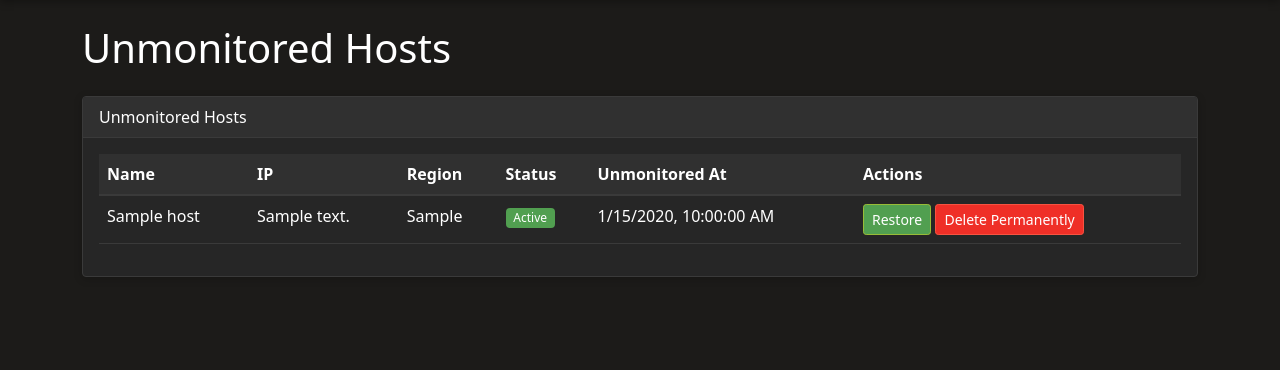
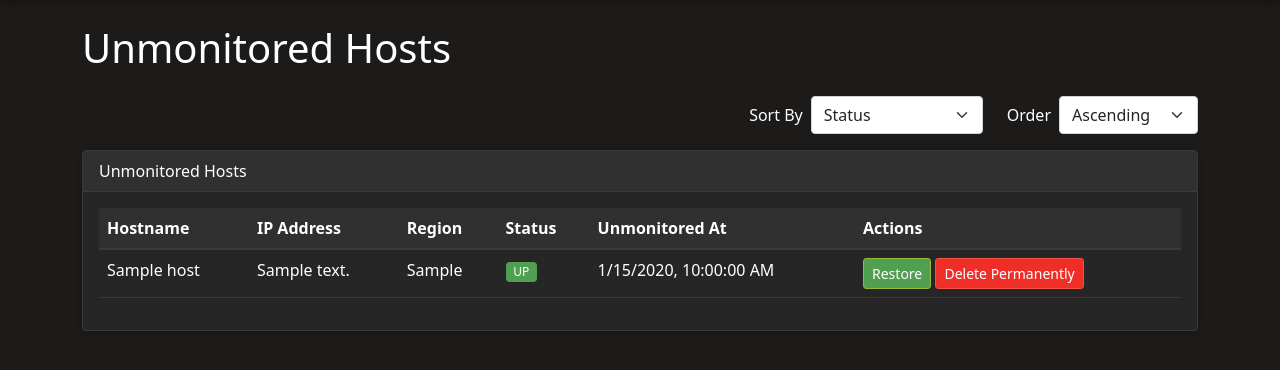
Before and after one commit to twopoint71/reuptime, a Flask app: page /unmonitored_hosts in a window 1280 px wide. Shown: the part 57-427 px from the top of the page. Run offline with Flask 2, Linux system fonts and the light colour scheme; tables that the repository leaves empty hold one stand-in row (values such as "Sample post"); some libraries are stand-ins or nearby versions.

Commit message:
Updated generate_exampl_host.py to match updated db schema. Added sorting to "Unmonitored Hosts" page

```diff
--- a/static/js/unmonitored_hosts.js
+++ b/static/js/unmonitored_hosts.js
@@ -1,3 +1,27 @@
+// this is a massive DRY violation, but it's a quick fix to get the unmonitored hosts table sort working
+// TODO: refactor to use the main.js tableColumnSort function and remove any colliding functions
+utils = {
+     // order can be ASC(ending) or DESC(ending)
+     "tableColumnSort": function(event) {
+        var self = this;
+        self.columnIndex = document.getElementById('sortBy').value;
+        self.order =  document.getElementById('orderBy').value;
+        self.tableId = document.getElementById('orderBy').getAttribute('data-table-id');
+        self.tbody = document.querySelector(`#${self.tableId} tbody`);
+        self.rows = Array.from(self.tbody.querySelectorAll('tr'));
+
+        // untested with numerical data, all table data for this project is strings
+        self.rows.sort((rowX, rowZ) => {
+            cellX = rowX.querySelector(`td:nth-child(${self.columnIndex})`).innerText.trim().toString();
+            cellZ = rowZ.querySelector(`td:nth-child(${self.columnIndex})`).innerText.trim().toString();
+
+            return (cellX > cellZ ? 1 : -1) * (self.order == 'ASC' ? 1 : -1);
+        });
+
+        self.rows.forEach((row) => self.tbody.appendChild(row));
+    }
+}
+
 // Function to fetch unmonitored hosts from the API
 async function fetchUnmonitoredHosts() {
     try {
@@ -145,7 +169,7 @@ async function populateUnmonitoredHostsTable() {
         const formattedDate = unmonitoredAt.toLocaleString();
 
         // Determine status text and class
-        const statusText = host.is_active ? 'Active' : 'Inactive';
+        const statusText = host.is_active ? 'UP' : 'DOWN';
         const statusClass = host.is_active ? 'bg-success' : 'bg-danger';
 
         row.innerHTML = `
@@ -305,4 +329,6 @@ document.addEventListener('DOMContentLoaded', () => {
         container.className = 'toast-container position-fixed bottom-0 end-0 p-3';
         document.body.appendChild(container);
     }
+
+    document.querySelectorAll('form select').forEach((ele) => { ele.addEventListener('change', utils.tableColumnSort); });
 });
--- a/templates/unmonitored_hosts.html
+++ b/templates/unmonitored_hosts.html
@@ -7,16 +7,42 @@
     <h1>Unmonitored Hosts</h1>
 </div>
 
+<form>
+    <div class="row mb-3">
+        <div class="col-md-12">
+            <div class="row float-end">
+                <label class="col-sm-auto col-form-label pe-1" for="sortBy">Sort By</label>
+                <div class="col-sm-auto ps-1">
+                    <select id="sortBy" class="form-select" data-table-id="unmonitoredHostsTable">
+                        <option value="1">Hostname</option>
+                        <option value="2">IP Address</option>
+                        <option value="3">Region</option>
+                        <option value="4" selected>Status</option>
+                        <option value="5">Unmonitored At</option>
+                    </select>
+                </div>
+                <label class="col-sm-auto col-form-label pe-1" for="orderBy">Order</label>
+                <div class="col-sm-auto ps-1">
+                    <select id="orderBy" class="form-select" data-table-id="unmonitoredHostsTable">
+                        <option value="ASC" selected>Ascending</option>
+                        <option value="DESC">Descending</option>
+                    </select>
+                </div>
+            </div>
+        </div>
+    </div>
+</form>
+
 <div class="card">
     <div class="card-header">
         Unmonitored Hosts
     </div>
-    <div class="card-body">
+        <div class="card-body">
         <table class="table" id="unmonitoredHostsTable">
             <thead>
                 <tr>
-                    <th>Name</th>
-                    <th>IP</th>
+                    <th>Hostname</th>
+                    <th>IP Address</th>
                     <th>Region</th>
                     <th>Status</th>
                     <th>Unmonitored At</th>
```
Also changed, not shown: generate_example_hosts.py (+46 -23 lines), templates/monitored_hosts.html (+4 -5 lines).
